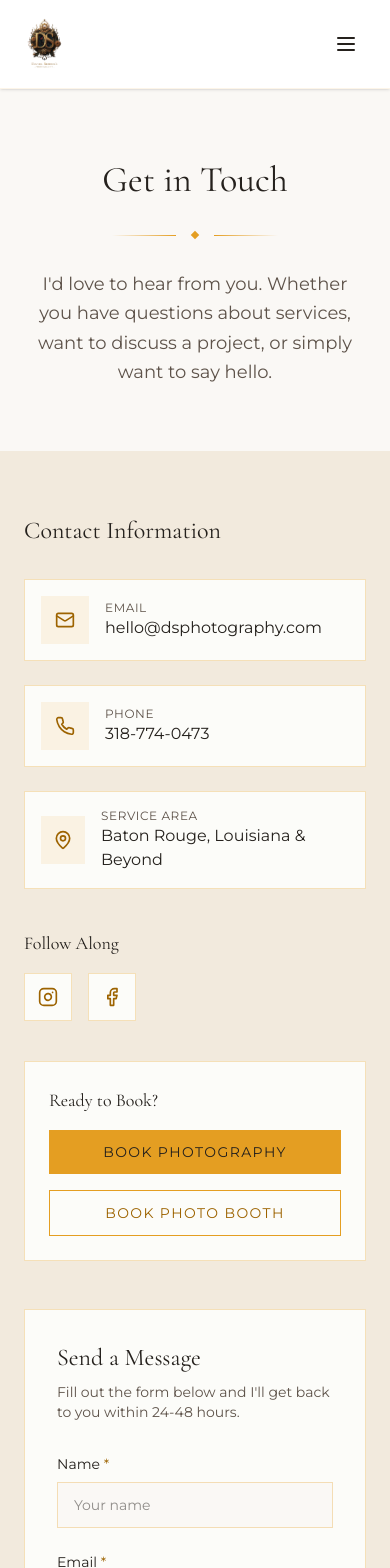
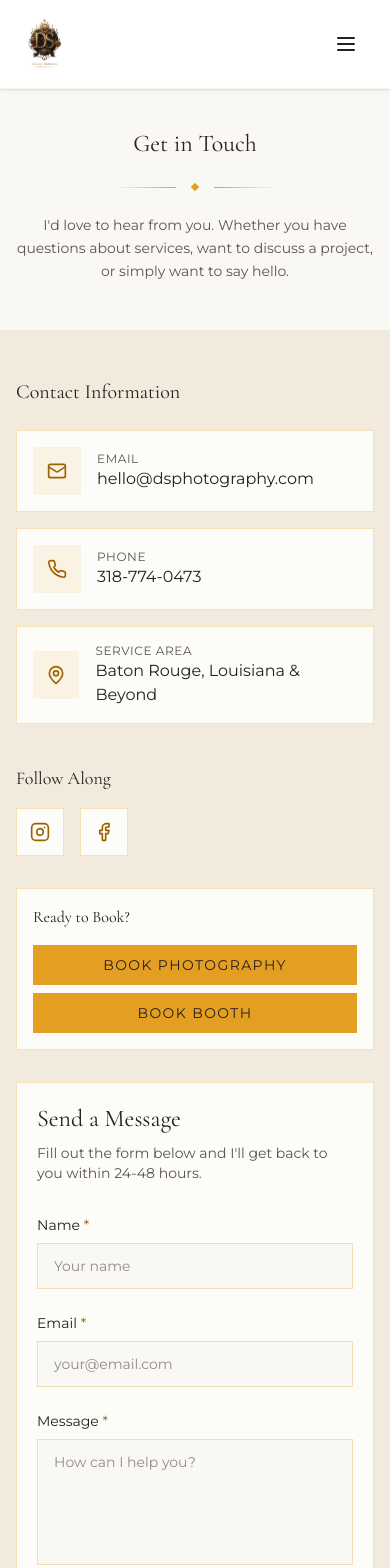
Before and after one commit to Lbourgeois98/dsedphotography, a Next.js app: page /contact in a window 390 px wide. Shown: the top 1568 px of the page. Built offline with nearby package versions, Linux system fonts and the light colour scheme.

Commit message:
Improve responsive alignment and spacing across all devices (mobile, tablet, desktop)

```diff
--- a/app/book-photo-booth/page.tsx
+++ b/app/book-photo-booth/page.tsx
@@ -35,8 +35,8 @@ const photoBoothFields = [
 
 export default function BookPhotoBoothPage() {
   return (
-    <main className="pt-24 pb-20">
-      <div className="bg-champagne py-16 px-6 lg:px-12 xl:px-20 flex items-center justify-center min-h-[calc(100vh-6rem)]">
+    <main className="pt-20 sm:pt-24 pb-16 sm:pb-20">
+      <div className="bg-ivory py-12 sm:py-16 px-4 sm:px-6 lg:px-12 flex items-center justify-center min-h-[calc(100vh-5rem)] sm:min-h-[calc(100vh-6rem)]">
         <div className="w-full max-w-xl mx-auto">
           <BookingForm
             title="Book Photo Booth"
--- a/app/book-photography/page.tsx
+++ b/app/book-photography/page.tsx
@@ -24,8 +24,8 @@ const photographyFields = [
 
 export default function BookPhotographyPage() {
   return (
-    <main className="pt-24 pb-20">
-      <div className="bg-ivory py-16 px-6 lg:px-12 xl:px-20 flex items-center justify-center min-h-[calc(100vh-6rem)]">
+    <main className="pt-20 sm:pt-24 pb-16 sm:pb-20">
+      <div className="bg-ivory py-12 sm:py-16 px-4 sm:px-6 lg:px-12 flex items-center justify-center min-h-[calc(100vh-5rem)] sm:min-h-[calc(100vh-6rem)]">
         <div className="w-full max-w-xl mx-auto">
           <BookingForm
             title="Book Photography"
--- a/app/contact/page.tsx
+++ b/app/contact/page.tsx
@@ -50,13 +50,13 @@ export default function ContactPage() {
   }
 
   return (
-    <main className="pt-24 pb-20">
+    <main className="pt-20 sm:pt-24 pb-16 sm:pb-20">
       {/* Hero */}
-      <section className="py-16 bg-ivory">
-        <div className="mx-auto max-w-4xl px-6 text-center">
-          <h1 className="font-serif text-4xl md:text-5xl lg:text-6xl text-charcoal">Get in Touch</h1>
-          <GoldDivider className="my-8" />
-          <p className="font-sans text-lg text-muted-foreground leading-relaxed max-w-2xl mx-auto">
+      <section className="py-12 sm:py-16 bg-ivory">
+        <div className="mx-auto max-w-4xl px-4 sm:px-6 text-center">
+          <h1 className="font-serif text-2xl sm:text-3xl md:text-4xl lg:text-5xl text-charcoal">Get in Touch</h1>
+          <GoldDivider className="my-6 sm:my-8" />
+          <p className="font-sans text-sm sm:text-base md:text-lg text-muted-foreground leading-relaxed max-w-2xl mx-auto">
             I'd love to hear from you. Whether you have questions about services, want to discuss a project, or simply
             want to say hello.
           </p>
@@ -64,14 +64,14 @@ export default function ContactPage() {
       </section>
 
       {/* Contact Content */}
-      <section className="py-16 bg-champagne">
-        <div className="mx-auto max-w-7xl px-6 lg:px-8">
-          <div className="grid grid-cols-1 lg:grid-cols-2 gap-12 lg:gap-16">
+      <section className="py-12 sm:py-16 bg-champagne">
+        <div className="mx-auto max-w-7xl px-4 sm:px-6 lg:px-8">
+          <div className="grid grid-cols-1 lg:grid-cols-2 gap-8 lg:gap-12">
             {/* Contact Info */}
             <div>
-              <h2 className="font-serif text-2xl md:text-3xl text-charcoal mb-8">Contact Information</h2>
+              <h2 className="font-serif text-xl sm:text-2xl md:text-3xl text-charcoal mb-6 sm:mb-8">Contact Information</h2>
 
-              <div className="space-y-6">
+              <div className="space-y-4 sm:space-y-6">
                 <a
                   href="mailto:hello@dsphotography.com"
                   className="flex items-center gap-4 group p-4 bg-card gold-border hover:bg-gold/5 transition-colors"
@@ -133,21 +133,21 @@ export default function ContactPage() {
               </div>
 
               {/* Quick Book Links */}
-              <div className="mt-10 p-6 bg-card gold-border">
-                <h3 className="font-serif text-lg text-charcoal mb-4">Ready to Book?</h3>
-                <div className="flex flex-col sm:flex-row gap-4">
-                  <Link href="/book-photography" className="btn-gold text-center flex-1">
+              <div className="mt-8 sm:mt-10 p-4 sm:p-6 bg-card gold-border">
+                <h3 className="font-serif text-base sm:text-lg text-charcoal mb-4">Ready to Book?</h3>
+                <div className="flex flex-col sm:flex-row gap-2 sm:gap-4">
+                  <Link href="/book-photography" className="btn-gold text-center text-sm flex-1 px-4 py-2.5">
                     Book Photography
                   </Link>
-                  <Link href="/book-photo-booth" className="btn-outline-gold text-center flex-1">
-                    Book Photo Booth
+                  <Link href="/book-photo-booth" className="btn-gold text-center text-sm flex-1 px-4 py-2.5">
+                    Book Booth
                   </Link>
                 </div>
               </div>
             </div>
 
             {/* Contact Form */}
-            <div className="bg-card p-8 lg:p-10 gold-border">
+            <div className="bg-card p-5 sm:p-8 lg:p-10 gold-border">
               <h2 className="font-serif text-2xl md:text-3xl text-charcoal mb-2">Send a Message</h2>
               <p className="font-sans text-sm text-muted-foreground mb-8">
                 Fill out the form below and I'll get back to you within 24-48 hours.
--- a/components/home/hero-section.tsx
+++ b/components/home/hero-section.tsx
@@ -3,9 +3,9 @@ import { GoldDivider } from "@/components/gold-divider"
 
 export function HeroSection() {
   return (
-    <section className="relative py-20 md:py-28 bg-gradient-to-b from-champagne via-ivory to-cream">
+    <section className="relative py-16 sm:py-20 md:py-24 bg-gradient-to-b from-champagne via-ivory to-cream">
       {/* Content */}
-      <div className="relative z-10 text-center px-6 max-w-4xl mx-auto w-full">
+      <div className="relative z-10 text-center px-4 sm:px-6 max-w-4xl mx-auto w-full">
         {/* Logo */}
         <div className="mb-8 subtle-fade flex justify-center">
           <img
@@ -18,23 +18,23 @@ export function HeroSection() {
         <span className="font-sans text-xs tracking-[0.3em] uppercase text-gold-dark mb-4 inline-block subtle-fade">D.Sedrick Photography</span>
         <GoldDivider className="mb-6 mt-4" />
 
-        <h1 className="font-serif text-3xl md:text-4xl lg:text-5xl text-charcoal leading-tight text-balance font-normal">
+        <h1 className="font-serif text-2xl sm:text-3xl md:text-4xl lg:text-5xl text-charcoal leading-tight text-balance font-normal">
           Cinematic Portraits &<br />
           <span className="text-gold-dark">Elegant Experiences</span>
         </h1>
 
-        <p className="mt-6 font-sans text-base md:text-lg text-charcoal/75 max-w-2xl mx-auto leading-relaxed">
+        <p className="mt-6 font-sans text-sm sm:text-base md:text-lg text-charcoal/75 max-w-2xl mx-auto leading-relaxed">
           Timeless imagery crafted with intention, light, and artistry.
         </p>
 
-        <div className="mt-10 flex flex-col sm:flex-row gap-3 justify-center subtle-fade">
-          <Link href="/portfolio" className="btn-gold px-6 py-3 text-sm">
+        <div className="mt-10 flex flex-col sm:flex-row gap-2 sm:gap-3 justify-center subtle-fade flex-wrap">
+          <Link href="/portfolio" className="btn-gold px-5 sm:px-6 py-2.5 sm:py-3 text-xs sm:text-sm w-full sm:w-auto text-center">
             View Portfolio
           </Link>
-          <Link href="/book-photography" className="btn-gold px-6 py-3 text-sm">
+          <Link href="/book-photography" className="btn-gold px-5 sm:px-6 py-2.5 sm:py-3 text-xs sm:text-sm w-full sm:w-auto text-center">
             Book Photography
           </Link>
-          <Link href="/book-photo-booth" className="btn-gold px-6 py-3 text-sm">
+          <Link href="/book-photo-booth" className="btn-gold px-5 sm:px-6 py-2.5 sm:py-3 text-xs sm:text-sm w-full sm:w-auto text-center">
             Book Booth
           </Link>
         </div>
--- a/components/home/photo-booth-preview.tsx
+++ b/components/home/photo-booth-preview.tsx
@@ -3,30 +3,30 @@ import { GoldDivider } from "@/components/gold-divider"
 
 export function PhotoBoothPreview() {
   return (
-    <section className="py-16 md:py-20 bg-ivory">
-      <div className="mx-auto max-w-4xl px-6 lg:px-8 text-center">
-        <h2 className="font-serif text-3xl md:text-4xl text-charcoal leading-tight font-normal">
+    <section className="py-14 sm:py-16 md:py-20 bg-ivory">
+      <div className="mx-auto max-w-4xl px-4 sm:px-6 lg:px-8 text-center">
+        <h2 className="font-serif text-2xl sm:text-3xl md:text-4xl text-charcoal leading-tight font-normal">
           Magic Mirror Photo Booth
         </h2>
         <GoldDivider className="my-4" />
-        <p className="font-sans text-base text-charcoal/75 leading-relaxed max-w-2xl mx-auto">
+        <p className="font-sans text-sm sm:text-base text-charcoal/75 leading-relaxed max-w-2xl mx-auto">
           Studio-lit event photography reimagined. Interactive touch screen with instant prints and digital sharing.
         </p>
-        <ul className="mt-8 flex flex-wrap justify-center gap-4">
+        <ul className="mt-6 sm:mt-8 flex flex-wrap justify-center gap-3 sm:gap-4">
           {[
             '43" HD touch screen',
             "Voice-guided sessions",
             "Instant prints",
             "Digital sharing",
           ].map((feature) => (
-            <li key={feature} className="flex items-center gap-2 font-sans text-sm text-charcoal">
+            <li key={feature} className="flex items-center gap-2 font-sans text-xs sm:text-sm text-charcoal">
               <span className="w-1.5 h-1.5 bg-gold-dark rounded-full" />
               {feature}
             </li>
           ))}
         </ul>
         <div className="mt-8">
-          <Link href="/photo-booth" className="btn-gold px-6 py-3 text-sm">
+          <Link href="/photo-booth" className="btn-gold px-5 sm:px-6 py-2.5 sm:py-3 text-xs sm:text-sm inline-block">
             Learn More
           </Link>
         </div>
--- a/components/home/services-section.tsx
+++ b/components/home/services-section.tsx
@@ -43,25 +43,25 @@ const services = [
 
 export function ServicesSection() {
   return (
-    <section className="py-16 md:py-20 bg-champagne">
-      <div className="mx-auto max-w-7xl px-6 lg:px-8">
-        <div className="text-center max-w-2xl mx-auto mb-16">
-          <h2 className="font-serif text-3xl md:text-4xl text-charcoal font-normal">Services</h2>
+    <section className="py-14 sm:py-16 md:py-20 bg-champagne">
+      <div className="mx-auto max-w-7xl px-4 sm:px-6 lg:px-8">
+        <div className="text-center max-w-2xl mx-auto mb-12 sm:mb-16">
+          <h2 className="font-serif text-2xl sm:text-3xl md:text-4xl text-charcoal font-normal">Services</h2>
           <GoldDivider className="my-4" />
-          <p className="font-sans text-base text-charcoal/75 leading-relaxed">
+          <p className="font-sans text-sm sm:text-base text-charcoal/75 leading-relaxed">
             From portraits to events, every session delivers timeless imagery.
           </p>
         </div>
 
-        <div className="grid grid-cols-1 md:grid-cols-2 lg:grid-cols-3 gap-6">
+        <div className="grid grid-cols-1 sm:grid-cols-2 lg:grid-cols-3 gap-4 sm:gap-6">
           {services.map((service) => (
             <Link key={service.title} href={service.href} className="group">
-              <div className="bg-white p-6 gold-border h-full text-center transition-all duration-300 hover:bg-cream hover:-translate-y-1">
-                <div className="inline-flex items-center justify-center w-12 h-12 bg-gold/10 rounded-full mb-4 group-hover:bg-gold/20 transition-colors">
-                  <service.icon className="w-6 h-6 text-gold-dark" />
+              <div className="bg-white p-5 sm:p-6 gold-border h-full text-center transition-all duration-300 hover:bg-cream hover:-translate-y-1">
+                <div className="inline-flex items-center justify-center w-11 sm:w-12 h-11 sm:h-12 bg-gold/10 rounded-full mb-3 sm:mb-4 group-hover:bg-gold/20 transition-colors">
+                  <service.icon className="w-5 sm:w-6 h-5 sm:h-6 text-gold-dark" />
                 </div>
-                <h3 className="font-serif text-lg text-charcoal mb-2 font-normal">{service.title}</h3>
-                <p className="font-sans text-sm text-charcoal/70 leading-relaxed">{service.description}</p>
+                <h3 className="font-serif text-base sm:text-lg text-charcoal mb-2 font-normal">{service.title}</h3>
+                <p className="font-sans text-xs sm:text-sm text-charcoal/70 leading-relaxed">{service.description}</p>
               </div>
             </Link>
           ))}
```
